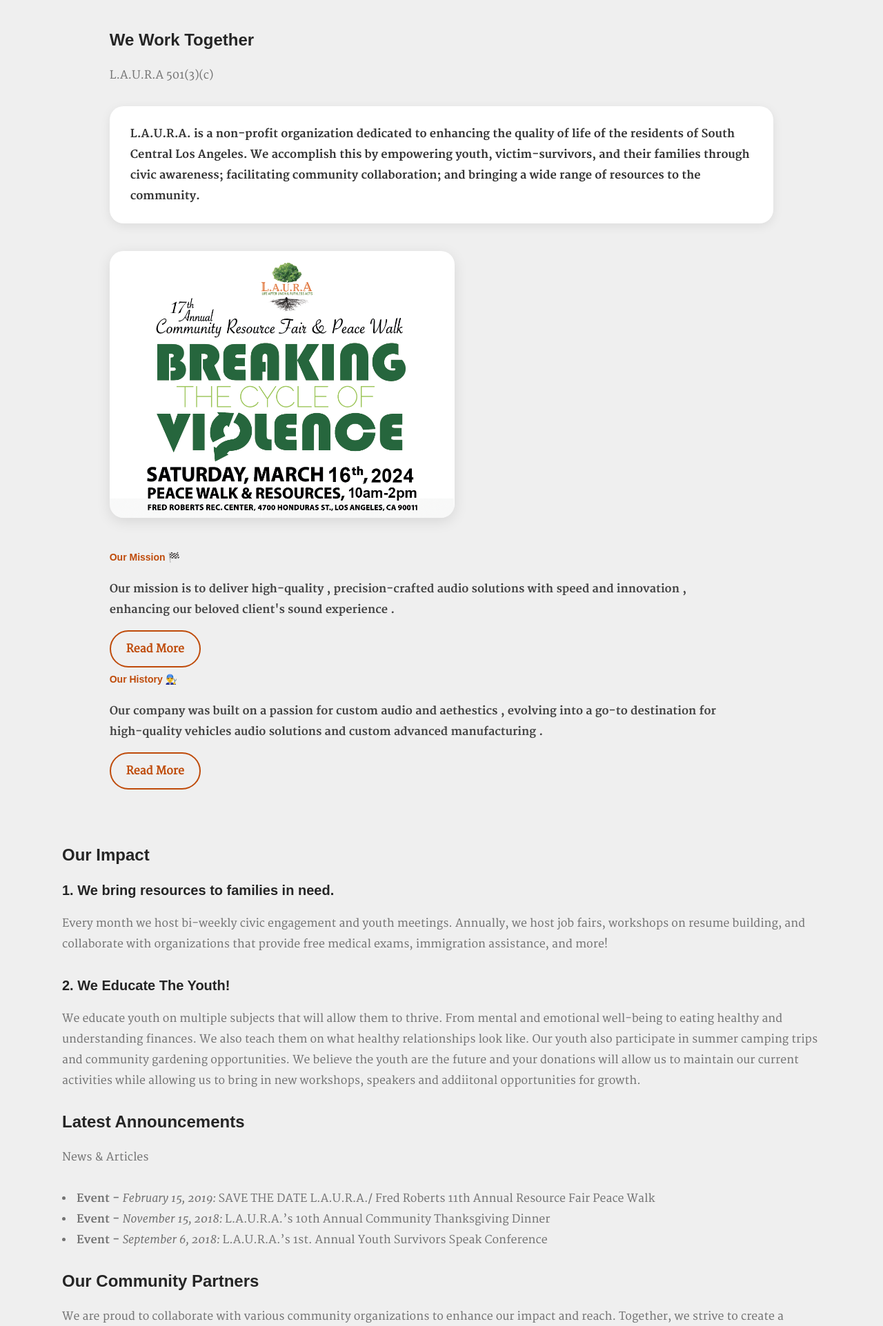
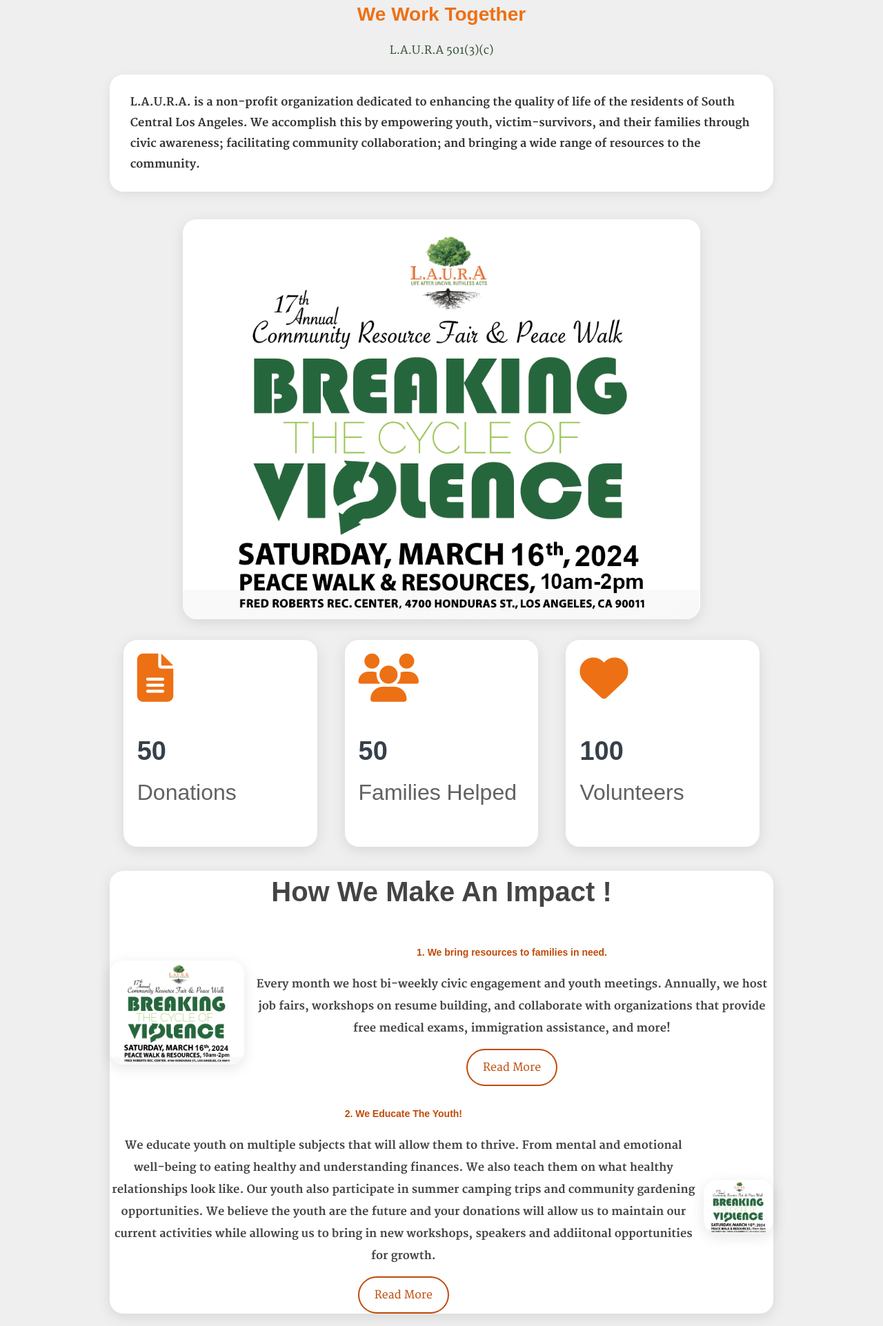
Before and after one commit to d-velopr/LAURA, a plain HTML site: page index.html in a window 1280 px wide. Shown: the part 877-2800 px from the top of the page at 69% size. Drawn offline with Linux system fonts and the light colour scheme; files whose address does not match are found by name; a web font is replaced by a local one.

Commit message:
modified:   css/main.css 	modified:   index.html

```diff
--- a/css/main.css
+++ b/css/main.css
@@ -1114,13 +1114,14 @@
 	color: #36404b;
 }
 
-.about-us .content-row{
-	display: flex;
-	position: absolute;
+.content-row{
+	display: block;
 	margin-bottom: 40px;
-
-}
-.about-us .content-row h2{
+	justify-content: center;
+	align-items: center;
+
+}
+.content-row h2{
 	justify-content: center;
 	align-items: center;
 }
@@ -1287,36 +1288,36 @@
 /* Section Layout */
 #main-content {
   padding: 80px 10%;
-  display: flex;
+  display: block;
   justify-content: center;
   align-items: center;
   background-color: #efefef;
 }
 
 #main-content .row {
-  display: flex;
+  display: block;
   flex-wrap: wrap;
-  align-items: flex-start;
-  justify-content: space-between;
+  align-items: center;
+  justify-content: center;
   gap: 40px;
 }
 
 /* Content Column */
-.content-column {
+.content-row {
   flex: 1 1 45%;
   display: flex;
   flex-direction: column;
   justify-content: center;
 }
 
-.content-column h2 {
+.content-row h2 {
   font-size: 2.8rem;
   font-weight: 700;
-  color: #bf4b0a; /* matches L.A.U.R.A logo orange */
+  color: #ed7014; /* matches L.A.U.R.A logo orange */
   margin-bottom: 20px;
 }
 
-.content-column p {
+.content-row p {
   font-weight: 500;
   color: #2f4f2f; /* deep earthy green */
   margin-bottom: 20px;
@@ -1342,8 +1343,17 @@
   display: flex;
   flex-direction: column;
   gap: 30px;
-}
-
+  background-color: #fff;
+  border-radius: 20px;
+  box-shadow: 0 5px 20px rgba(0,0,0,0.1);
+  margin-bottom: 20px;
+}
+
+.image-box{
+  display:flex;
+  text-align: center;
+  align-items: center;
+}
 .image-box img {
   width: 100%;
   max-width: 500px;
@@ -1357,7 +1367,23 @@
   box-shadow: 0 10px 25px rgba(0,0,0,0.15);
 }
 
+.image-box p{
+  margin-top: 28px;
+  font-size: 2rem;
+  color: #666;
+  text-align: center;
+  align-items: center;
+}
+
 /* Mission / History Blocks */
+.image-column h3 {
+  font-size: 4rem;
+  font-weight: 600;
+  display: flex;
+  justify-content: center;
+  align-items: center;
+  color: #444;
+}
 .image-column h3 a {
   text-decoration: none;
   color: #bf4b0a;
@@ -1370,6 +1396,7 @@
   margin-top: 10px;
   margin-bottom: 15px;
 }
+
 
 .read-more {
   display: inline-block;
@@ -1377,7 +1404,7 @@
   border: 2px solid #bf4b0a;
   color: #bf4b0a;
   border-radius: 30px;
-  font-weight: 600;
+  font-weight: 300;
   text-decoration: none;
   transition: all 0.3s ease;
 }
@@ -1385,6 +1412,139 @@
 .read-more:hover {
   background-color: #bf4b0a;
   color: #fff;
+}
+
+.image-seventeen{
+	display: flex;
+	justify-content: center;
+	align-items: center	;
+
+}
+.image-seventeen img{
+
+	width: 100%;
+  	max-width: 750px;
+  	border-radius: 20px;
+  	box-shadow: 0 5px 20px rgba(0,0,0,0.1);
+  	transition: transform 0.3s ease, box-shadow 0.3s ease;
+	margin-bottom: 30px;
+}
+.image-seventeen img:hover {
+  	transform: scale(1.03);
+  	box-shadow: 0 10px 25px rgba(0,0,0,0.15);
+}
+
+#icon-boxes{
+	margin-bottom: 35px;
+}
+.icon-section:hover{
+	transform: scale(1.03);
+	box-shadow: 0 10px 25px rgba(0,0,0,0.15);
+	transition: transform 0.3s ease, box-shadow 0.3s ease;
+}
+.box-content{
+	display: flex;
+	justify-content: center;
+	align-items: center;
+
+}
+.icon-section{
+	display: block;
+	justify-content: flex-start;
+	padding: 20px;
+	margin: 0 20px;
+	height: 300px;
+	width: 300px;
+
+	border-radius: 20px;
+  	box-shadow: 0 5px 20px rgba(0,0,0,0.1);
+	background-color: #ffffff;
+}
+.icon-section i{
+	font-size: 70px;
+	color: #ed7014;
+
+}
+.icon-section h4{
+	font-size: 38px;
+	color: #36404b;
+	margin-top: 38px;
+	margin-bottom: 0;
+
+}
+.icon-section p{
+	font-size: 32px;
+	color: #616161;
+	font-family: Arial, Helvetica, sans-serif;
+	margin-top: 10px;
+	margin-bottom: 0;
+
+}
+
+/* Announcements Section*/
+#announcements{
+	margin: 30px 0 30px 0;
+}
+.content-block-ann{
+	display: block;
+	width: 100%;
+}
+.box-content-ann{
+	border: #000000 1px solid;
+	border-radius: 10px;
+  	box-shadow: 0 5px 20px rgba(0,0,0,0.1);
+	margin: 20px 0;
+}
+.box-content-ann:hover{
+	transform: scale(1.03);
+	box-shadow: 0 10px 25px rgba(0,0,0,0.15);
+	transition: transform 0.3s ease, box-shadow 0.3s ease;
+}
+.box-content-ann p{
+	padding: 25px 0 0 10px;
+}
+
+/* #Community Section */
+#community{
+	margin-bottom: 35px;
+}
+.content-block-com{
+	text-align: center;
+}
+.icon-section-com:hover{
+	transform: scale(1.03);
+	box-shadow: 0 10px 25px rgba(0,0,0,0.15);
+	transition: transform 0.3s ease, box-shadow 0.3s ease;
+}
+.box-content-com{
+	display: flex;
+	justify-content: center;
+	align-items: center;
+
+}
+.icon-section-com{
+	display: block;
+	justify-content: flex-start;
+	padding: 0px;
+	margin: 0 20px;
+	height: 300px;
+	width: 300px;
+
+
+}
+.icon-section-com img{
+	border-radius: 20px;
+  	box-shadow: 0 5px 20px rgba(0,0,0,0.1);
+
+}
+.icon-section-com h4{
+	font-size: 24.5px;
+	color: #3a3d41;
+	margin-top: 5px;
+	margin-bottom: 0;
+	font-family: Arial, Helvetica, sans-serif;
+	text-align: center;
+
 }
 
 /* Responsive Design */
--- a/index.html
+++ b/index.html
@@ -20,6 +20,11 @@
     <script src="js/modernizr.js"></script>
     <!-- favicon -->
     <link rel="icon" type="image/png" href="images/lauraLogo.png" />
+    <!-- Font Awesome -->
+    <link
+      rel="stylesheet"
+      href="https://cdnjs.cloudflare.com/ajax/libs/font-awesome/6.5.1/css/all.min.css"
+    />
   </head>
 
   <body id="top">
@@ -111,10 +116,10 @@
     </section>
     <!-- /Intro -->
 
-    <!-- Mission-History Content -->
+    <!-- Main Content -->
     <section id="main-content">
       <div class="row clearfix">
-        <!-- Content Row -->
+        <!-- Header Content -->
         <div class="content-row">
           <h2>We Work Together</h2>
           <p>L.A.U.R.A 501(3)(c)</p>
@@ -130,130 +135,168 @@
           </div>
         </div>
 
-        <!-- Image Column -->
+        <!-- Image -->
+        <div class="image-seventeen">
+          <img
+            src="images/indexPg/laura17.png"
+            alt="L.A.U.R.A community
+              event"
+          />
+        </div>
+
+        <!-- Icon Box's Section -->
+        <section id="icon-boxes">
+          <div class="box-content">
+            <div class="icon-section">
+              <i class="fas fa-file-alt"></i>
+              <h4>50</h4>
+              <p>Donations</p>
+            </div>
+            <div class="icon-section">
+              <i class="fas fa-users"></i>
+              <h4>50</h4>
+              <p>Families Helped</p>
+            </div>
+            <div class="icon-section">
+              <i class="fas fa-heart"></i>
+              <h4>100</h4>
+              <p>Volunteers</p>
+            </div>
+          </div>
+        </section>
+
+        <!-- Our Impact Content -->
         <div class="image-column">
+          <h3>How We Make An Impact !</h3>
           <div class="image-box">
+            <a href="about.html" style="margin-right: 9px"
+              ><img
+                src="images/indexPg/laura17.png"
+                alt="L.A.U.R.A community
+              event"
+            /></a>
+            <div>
+              <h3>
                 <a href="about.html"
+                  >1. We bring resources to families in need.</a
+                >
+              </h3>
+              <p>
+                <strong
+                  >Every month we host bi-weekly civic engagement and youth
+                  meetings. Annually, we host job fairs, workshops on resume
+                  building, and collaborate with organizations that provide free
+                  medical exams, immigration assistance, and more!</strong
+                >
+              </p>
+              <a href="about.html" class="read-more">Read More</a>
+            </div>
+          </div>
+          <div class="image-box">
+            <div>
+              <h3><a href="about.html">2. We Educate The Youth!</a></h3>
+              <p>
+                <strong
+                  >We educate youth on multiple subjects that will allow them to
+                  thrive. From mental and emotional well-being to eating healthy
+                  and understanding finances. We also teach them on what healthy
+                  relationships look like. Our youth also participate in summer
+                  camping trips and community gardening opportunities. We
+                  believe the youth are the future and your donations will allow
+                  us to maintain our current activities while allowing us to
+                  bring in new workshops, speakers and addiitonal opportunities
+                  for growth.</strong
+                >
+              </p>
+              <a href="about.html" class="read-more">Read More</a>
+            </div>
+            <a href="about.html" style="margin-left: 9px"
               ><img
                 src="images/indexPg/laura17.png"
                 alt="L.A.U.R.A community
               event"
             /></a>
           </div>
-          <div>
-            <div>
-              <h3><a href="about.html">Our Mission 🏁</a></h3>
-              <p>
-                <strong
-                  >Our mission is to deliver high-quality , precision-crafted
-                  audio solutions with speed and innovation , enhancing our
-                  beloved client's sound experience .</strong
-                >
-              </p>
-              <a href="about.html" class="read-more">Read More</a>
         </div>
 
-            <div>
-              <h3><a href="about.html">Our History 👨‍🔧</a></h3>
+        <!-- Announcements -->
+        <section id="announcements">
+          <div class="row content-wrap">
+            <div class="col-full">
+              <div class="content-block-ann">
+                <h2>Latest Announcements</h2>
+                <p>News & Articles</p>
+
+                <div class="box-content-ann">
                   <p>
-                <strong
-                  >Our company was built on a passion for custom audio and
-                  aethestics , evolving into a go-to destination for
-                  high-quality vehicles audio solutions and custom advanced
-                  manufacturing .</strong
-                >
+                    <strong>Event - </strong><i>February 15, 2019: </i><br />
+                    SAVE THE DATE L.A.U.R.A./ Fred Roberts 11th Annual Resource
+                    Fair Peace Walk
                   </p>
-              <a href="about.html" class="read-more">Read More</a>
+                </div>
+                <div class="box-content-ann">
+                  <p>
+                    <strong>Event - </strong><i>November 15, 2018: </i
+                    ><br />L.A.U.R.A.’s 10th Annual Community Thanksgiving
+                    Dinner
+                  </p>
+                </div>
+                <div class="box-content-ann">
+                  <p>
+                    <strong>Event - </strong><i>September 6, 2018: </i
+                    ><br />L.A.U.R.A.’s 1st. Annual Youth Survivors Speak
+                    Conference
+                  </p>
                 </div>
               </div>
             </div>
           </div>
         </section>
-    <!-- /Mission-History Content -->
-
-    <!-- Our Impact Content -->
-    <section id="impact-content">
-      <div class="row content-wrap">
-        <div class="col-full">
-          <div class="content-block">
-            <h2>Our Impact</h2>
-            <h3>1. We bring resources to families in need.</h3>
-            <p>
-              Every month we host bi-weekly civic engagement and youth meetings.
-              Annually, we host job fairs, workshops on resume building, and
-              collaborate with organizations that provide free medical exams,
-              immigration assistance, and more!
-            </p>
-
-            <h3>2. We Educate The Youth!</h3>
-            <p>
-              We educate youth on multiple subjects that will allow them to
-              thrive. From mental and emotional well-being to eating healthy and
-              understanding finances. We also teach them on what healthy
-              relationships look like. Our youth also participate in summer
-              camping trips and community gardening opportunities. We believe
-              the youth are the future and your donations will allow us to
-              maintain our current activities while allowing us to bring in new
-              workshops, speakers and addiitonal opportunities for growth.
-            </p>
-          </div>
-        </div>
-      </div>
-    </section>
-    <!-- /Our Impact Content -->
-
-    <!-- Announcements -->
-    <section id="announcements">
-      <div class="row content-wrap">
-        <div class="col-full">
-          <div class="content-block">
-            <h2>Latest Announcements</h2>
-            <p>News & Articles</p>
-
-            <ul>
-              <li>
-                <strong>Event - </strong><i>February 15, 2019: </i> SAVE THE
-                DATE L.A.U.R.A./ Fred Roberts 11th Annual Resource Fair Peace
-                Walk
-              </li>
-              <li>
-                <strong>Event - </strong><i>November 15, 2018: </i>L.A.U.R.A.’s
-                10th Annual Community Thanksgiving Dinner
-              </li>
-              <li>
-                <strong>Event - </strong><i>September 6, 2018: </i> L.A.U.R.A.’s
-                1st. Annual Youth Survivors Speak Conference
-              </li>
-            </ul>
-          </div>
-        </div>
-      </div>
-    </section>
-    <!-- /Announcements -->
 
         <!-- Community -->
         <section id="community">
           <div class="row content-wrap">
             <div class="col-full">
-          <div class="content-block">
+              <div class="content-block-com">
                 <h2>Our Community Partners</h2>
                 <p>
-              We are proud to collaborate with various community organizations
-              to enhance our impact and reach. Together, we strive to create a
-              supportive network for those we serve.
+                  We are proud to collaborate with various community
+                  organizations to enhance our impact and reach. Together, we
+                  strive to create a supportive network for those we serve.
                 </p>
 
-            <ul>
-              <li><a href="#">Partner Organization 1</a></li>
-              <li><a href="#">Partner Organization 2</a></li>
-              <li><a href="#">Partner Organization 3</a></li>
-            </ul>
+                <div class="box-content-com">
+                  <div class="icon-section-com">
+                    <a href="https://prideintruth.org" target="_blank">
+                      <img src="images/prideTruth.png" alt="Placeholder" />
+                      <h4><u>Pride In Truth</u></h4>
+                    </a>
+                  </div>
+                  <div class="icon-section-com">
+                    <a href="https://prideintruth.org" target="_blank">
+                      <img src="images/yjc.png" alt="Placeholder" />
+                      <h4><u>Youth Justice Coalition</u></h4>
+                    </a>
+                  </div>
+                  <div class="icon-section-com">
+                    <a href="https://prideintruth.org" target="_blank">
+                      <img
+                        src="images/homeboysIndustry.png"
+                        alt="Placeholder"
+                      />
+                      <h4><u>Homeboy Industries</u></h4>
+                    </a>
+                  </div>
+                </div>
               </div>
             </div>
           </div>
         </section>
-    <!-- /Community -->
+      </div>
+    </section>
+    <!-- /Main Content -->
 
+    <!-- Footer -->
     <footer>
       <div class="footer-main">
         <div class="row">
@@ -342,6 +385,7 @@
         </div>
       </div>
     </footer>
+    <!-- /Footer -->
 
     <div id="preloader">
       <div id="loader"></div>
```
Lines whose indentation alone changed are shown as unchanged.
